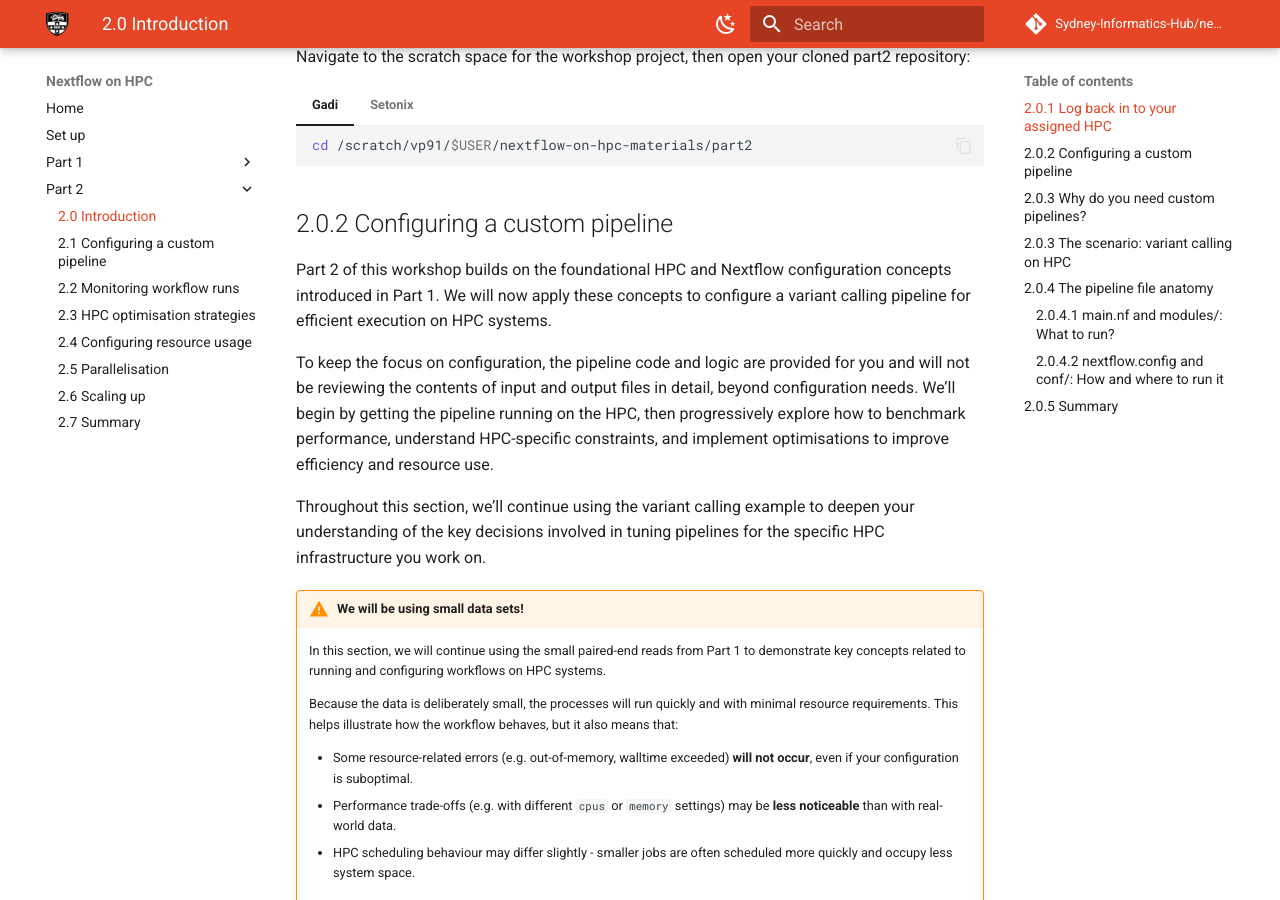
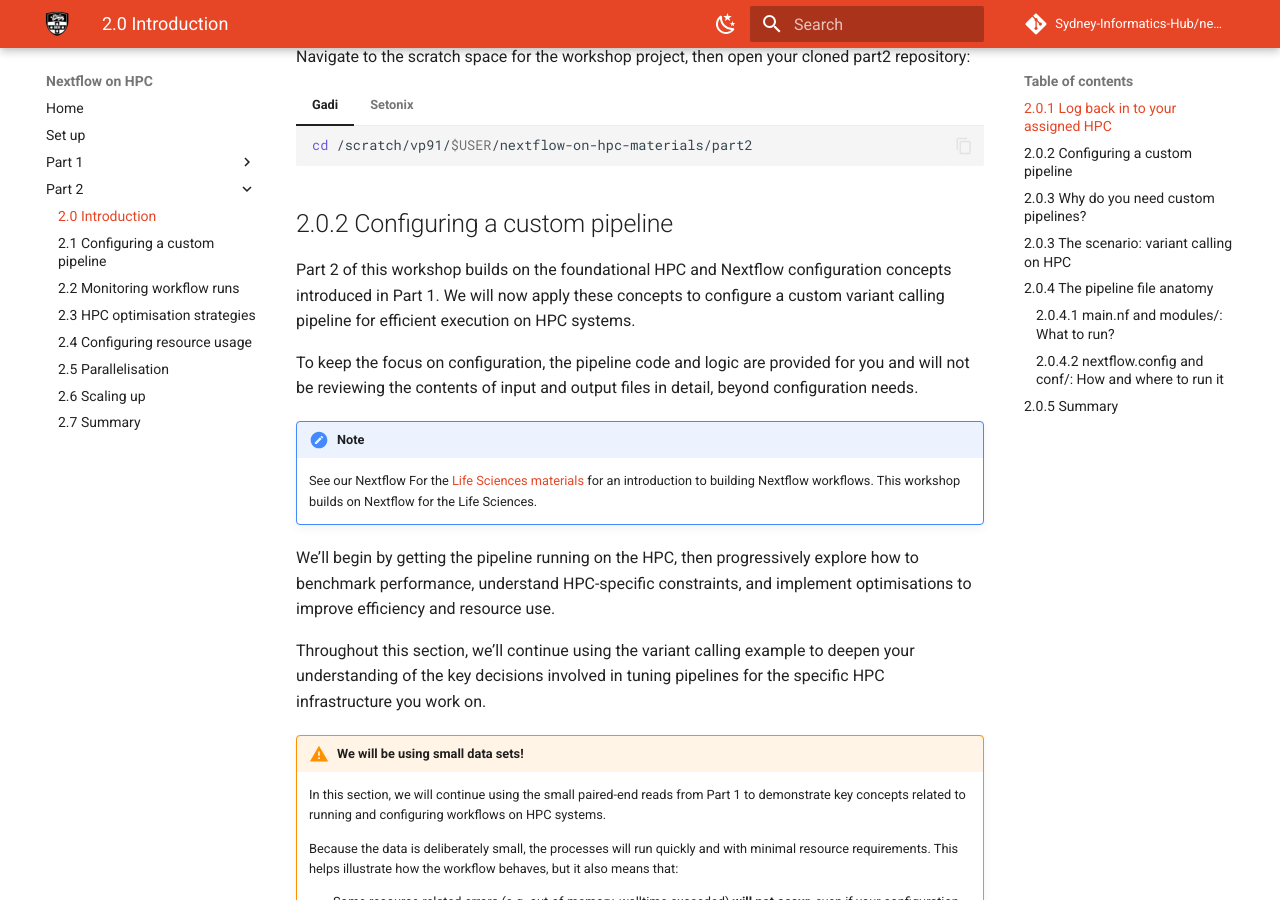
Before and after one commit to Sydney-Informatics-Hub/nextflow-hpc-workshop, an MkDocs documentation site: the page built from docs/part2/20_intro.md, in a window 1280 px wide and 900 px high, scrolled down 651 px. Built offline with MkDocs 1.6.1 and Material for MkDocs 9.7.7, drawn with Linux system fonts in a browser that asks for light colours; comment, search, counter and statistics services are not loaded.

Commit message:
Link to nf4lifesciences materials in intro

```diff
--- a/docs/part2/20_intro.md
+++ b/docs/part2/20_intro.md
@@ -42,9 +42,15 @@ Navigate to the scratch space for the workshop project, then open your cloned pa
 
 ## 2.0.2 Configuring a custom pipeline
 
-Part 2 of this workshop builds on the foundational HPC and Nextflow configuration concepts introduced in Part 1. We will now apply these concepts to configure a variant calling pipeline for efficient execution on HPC systems.
+Part 2 of this workshop builds on the foundational HPC and Nextflow configuration concepts introduced in Part 1. We will now apply these concepts to configure a custom variant calling pipeline for efficient execution on HPC systems.
 
-To keep the focus on configuration, the pipeline code and logic are provided for you and will not be reviewing the contents of input and output files in detail, beyond configuration needs. We’ll begin by getting the pipeline running on the HPC, then progressively explore how to benchmark performance, understand HPC-specific constraints, and implement optimisations to improve efficiency and resource use.
+To keep the focus on configuration, the pipeline code and logic are provided for you and will not be reviewing the contents of input and output files in detail, beyond configuration needs.
+
+!!! note
+
+    See our Nextflow For the [Life Sciences materials](https://sydney-informatics-hub.github.io/hello-nextflow-2025/) for an introduction to building Nextflow workflows. This workshop builds on Nextflow for the Life Sciences.
+
+We’ll begin by getting the pipeline running on the HPC, then progressively explore how to benchmark performance, understand HPC-specific constraints, and implement optimisations to improve efficiency and resource use.
 
 Throughout this section, we’ll continue using the variant calling example to deepen your understanding of the key decisions involved in tuning pipelines for the specific HPC infrastructure you work on.
 
```
